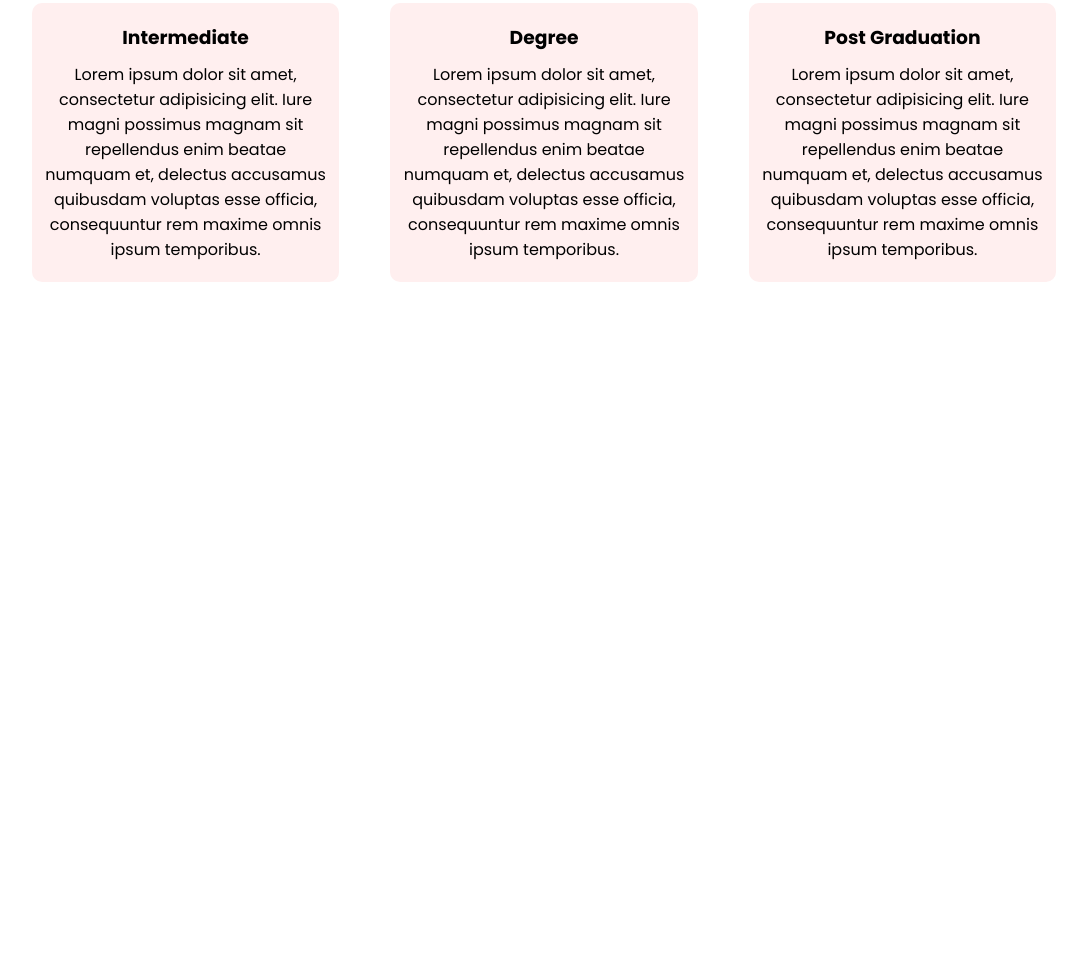
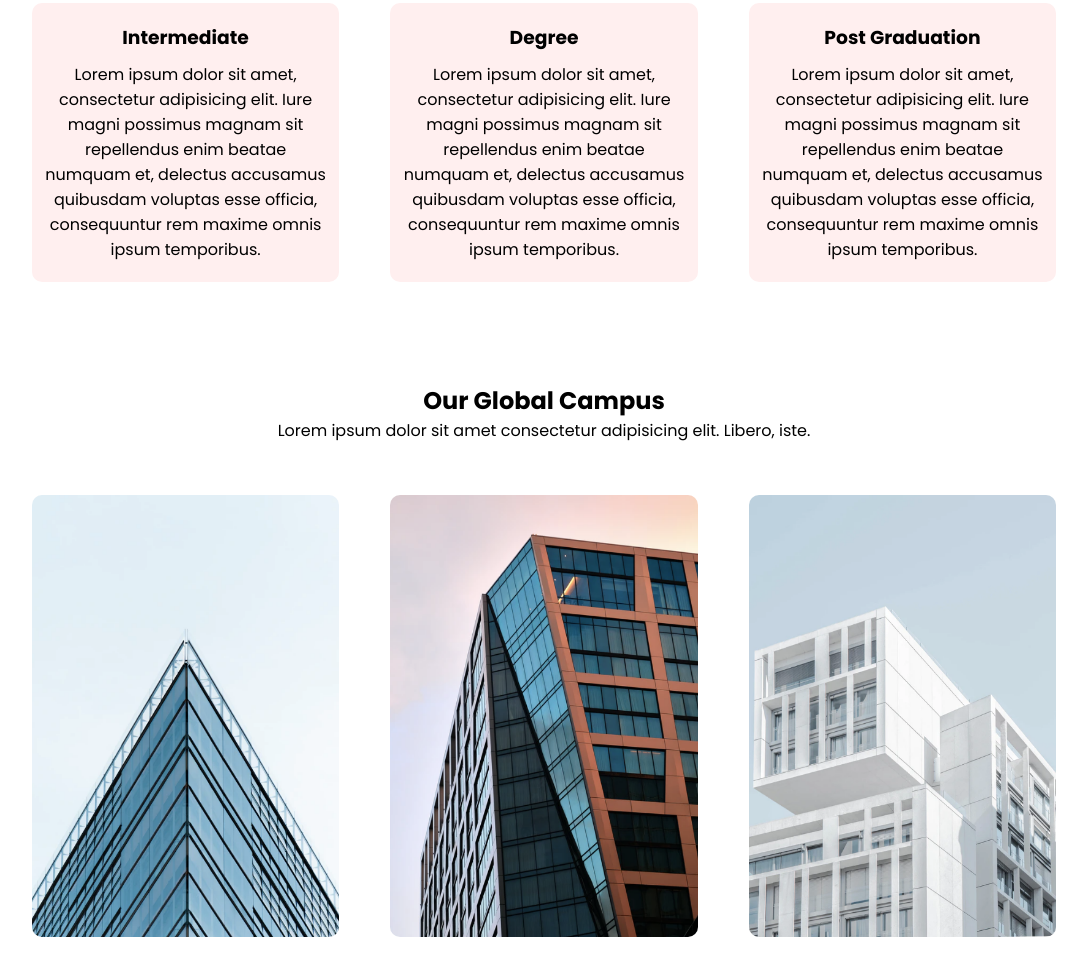
Before and after one commit to dogukanma/Course-Website, a plain HTML site: page index.html in a window 1280 px wide. Shown: the part 1045-2012 px from the top of the page, without its empty margins (96-1183 px from the left). Before the commit the page ends 1378 px from the top, so only its background shows below. Drawn offline with Linux system fonts and the light colour scheme.

Commit message:
new section in homepage

```diff
--- a/index.html
+++ b/index.html
@@ -85,6 +85,33 @@
       </div>
     </section>
 
+    <!-- CAMPUS SECTION -->
+    <section class="campus">
+      <h1>Our Global Campus</h1>
+      <p>Lorem ipsum dolor sit amet consectetur adipisicing elit. Libero, iste.</p>
+
+      <div class="row">
+        <div class="campus-col">
+          <img src="assets/images/london.png" alt="">
+          <div class="layer">
+            <h3>LONDON</h3>
+          </div>
+        </div>
+        <div class="campus-col">
+          <img src="assets/images/newyork.png" alt="">
+          <div class="layer">
+            <h3>NEW YORK</h3>
+          </div>
+        </div>
+        <div class="campus-col">
+          <img src="assets/images/washington.png" alt="">
+          <div class="layer">
+            <h3>WASHINGTON</h3>
+          </div>
+        </div>
+      </div>
+    </section>
+
     <!-- CUSTOM JS -->
     <script src="app.js"></script>
   </body>
--- a/style.css
+++ b/style.css
@@ -7,6 +7,7 @@
   font-family: "Poppins", sans-serif;
 }
 
+/* HEADER SECTION */
 .header {
   min-height: 100vh;
   width: 100%;
@@ -97,6 +98,7 @@ nav {
   background-color: rgb(218, 44, 44);
 }
 
+/* COURSE SECTION */
 .course {
   width: 80%;
   margin: auto;
@@ -131,6 +133,7 @@ nav {
   margin-bottom: 5%;
   box-sizing: border-box;
   border-radius: 10px;
+  cursor: default;
   transition: box-shadow 0.3s ease;
 }
 
@@ -142,8 +145,67 @@ nav {
   margin: 0px 0px 10px;
 }
 
+/* CAMPUS SECTION */
+.campus {
+  width: 80%;
+  margin: auto;
+  text-align: center;
+  padding-top: 50px;
+}
+
+.campus-col {
+  flex-basis: 30%;
+  margin-bottom: 30px;
+  position: relative;
+  overflow: hidden;
+  border-radius: 10px;
+}
+
+.campus-col > img {
+  width: 100%;
+  height: 100%;
+}
+
+.layer {
+  width: 100%;
+  height: 100%;
+  position: absolute;
+  left: 0;
+  top: 0;
+  padding-bottom: 15px 0;
+  background-color: transparent;
+  transition: 0.5s ease;
+}
+
+.layer:hover {
+  background-color: rgb(239, 0, 0, 0.7);
+}
+
+.layer > h3 {
+  width: 100%;
+  font-weight: 500;
+  color: rgb(237, 236, 232);
+  font-size: 26px;
+  position: absolute;
+  bottom: 0;
+  left: 50%;
+  transform: translateX(-50%);
+  cursor: default;
+  opacity: 0;
+  transition: 0.5s ease;
+}
+
+.layer:hover > h3 {
+  opacity: 1;
+  bottom: 49%;
+}
+
 /* MOBILE DEVICES */
 @media (max-width: 700px) {
+  .header {
+    overflow: hidden;
+  }
+
   .icon {
     display: block;
     color: rgb(237, 236, 232);
@@ -193,4 +255,8 @@ nav {
   .text-box > h1 {
     font-size: 20px;
   }
+
+  .row {
+    flex-direction: column;
+  }
 }
```
